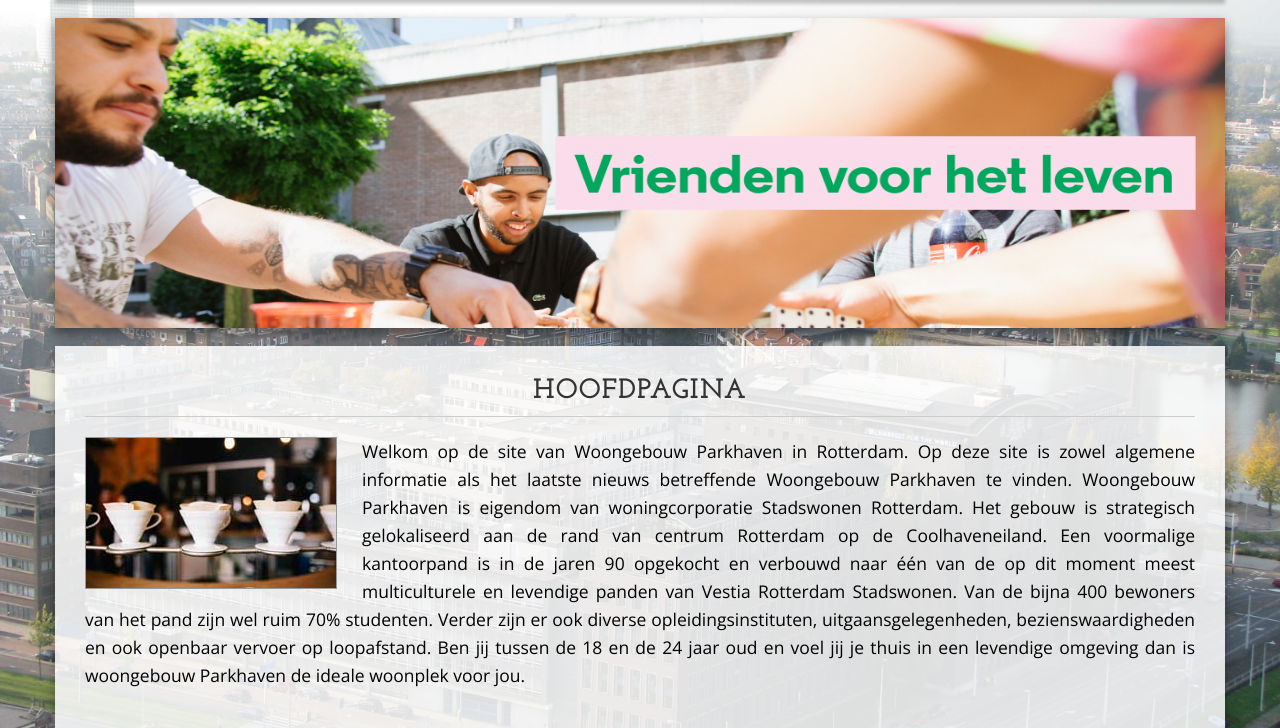
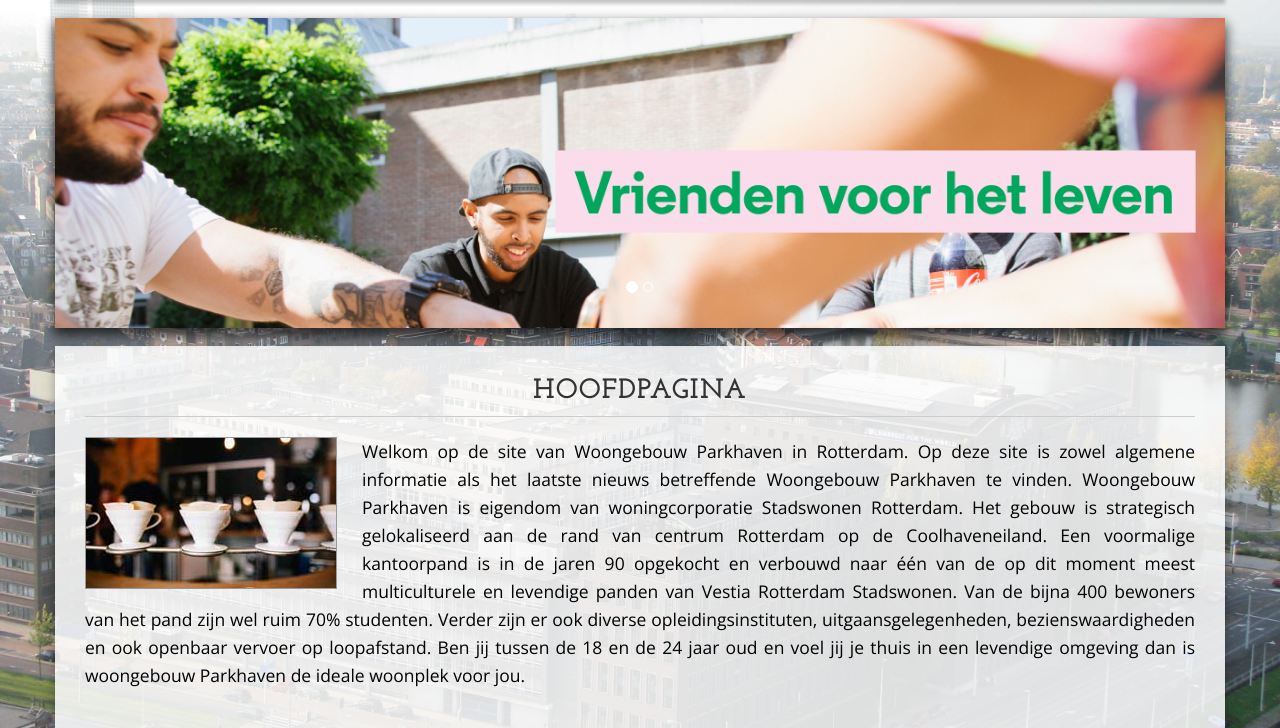
Before and after one commit to yoshuaNahar/Website_Parkhaven, a PHP site: page / in a window 1280 px wide. Shown: the part 104-832 px from the top of the page. Run offline with PHP 8.4, Linux system fonts and the light colour scheme.

Commit message:
add carousel
possibly delete of not wanted

```diff
--- a/css/style.css
+++ b/css/style.css
@@ -239,10 +239,10 @@
 .contact_spreekuur_panel {
 	padding-left: 20px;
 }
-s
+
 /* FAQS PAGE */
 .faqs_box {
-	min-height: 450px;
+	min-height: 400px;
 }
 
 .faqs_page_panel_group {
--- a/index.html
+++ b/index.html
@@ -72,11 +72,37 @@
 
     <div class="container">
 
+		<div class="row">
+			<div class="box-img">
+
+				<div id="carousel-example-generic" class="carousel slide img-full" data-ride="carousel">
+					<!-- Indicators -->
+					<ol class="carousel-indicators">
+						<li data-target="#carousel-example-generic" data-slide-to="0" class="active"></li>
+						<li data-target="#carousel-example-generic" data-slide-to="1"></li>
+					</ol>
+
+					<!-- Wrapper for slides -->
+					<div class="carousel-inner img-full" role="listbox">
+						<div class="item active">
+							<img src="img/mainimg.png" class="img-full" alt="...">
+						</div>
+						<div class="item">
+							<img src="img/mainimg2.jpg" class="img-full" alt="...">
+						</div>
+					</div>
+				</div>
+
+			</div>
+		</div>
+
+<!--
         <div class="row">
             <div class="box-img">
                 <img class="img-responsive img-full" src="img/mainimg.png" alt="">
             </div>
         </div>
+-->
 
         <div class="row">
             <div class="box">
```
Also changed, not shown: img/mainimg2.jpg (added).
